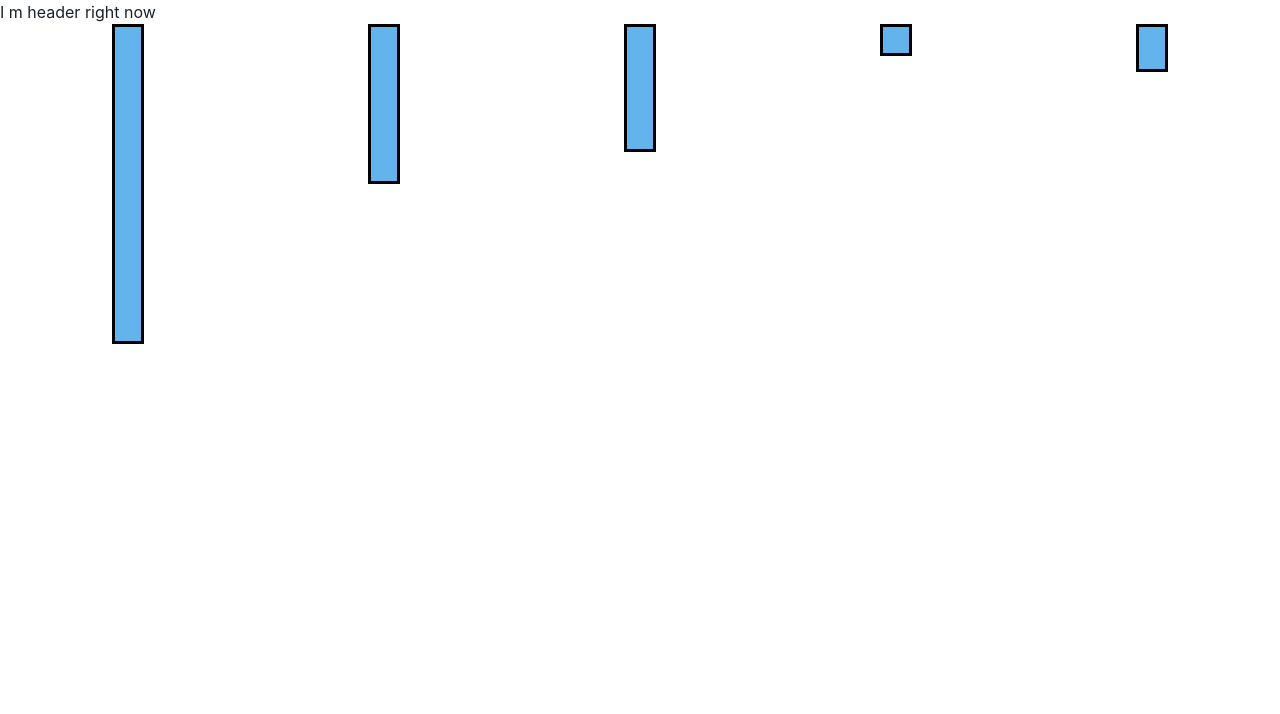
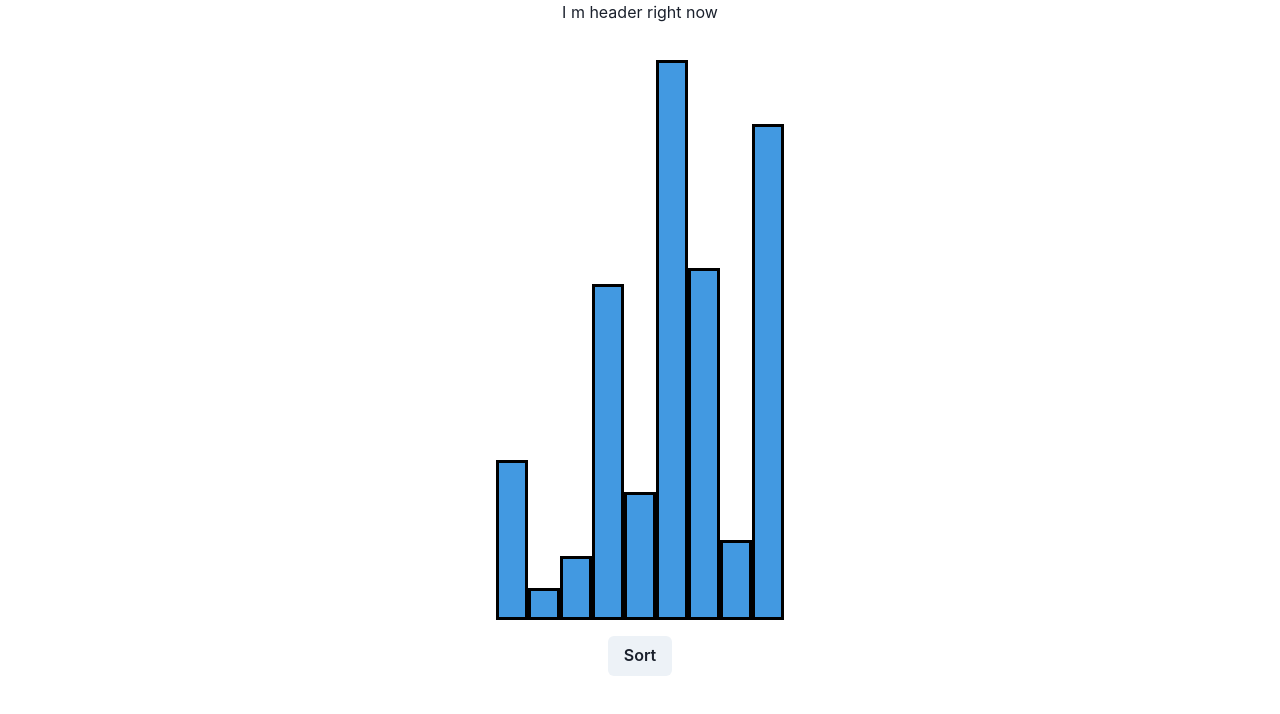
Before and after one commit to sahrohit/SortingAlgo, a React (Create React App) app: page / in a window 1280 px wide. Shown: the top 714 px of the page. Built offline with nearby package versions, Linux system fonts and the light colour scheme.

Commit message:
Made some progress

```diff
--- a/package.json
+++ b/package.json
@@ -14,6 +14,8 @@
     "@types/react": "^17.0.11",
     "@types/react-dom": "^17.0.8",
     "framer-motion": "^4.1.17",
+    "nanoid": "^3.1.23",
+    "randomcolor": "^0.6.2",
     "react": "^17.0.2",
     "react-dom": "^17.0.2",
     "react-scripts": "4.0.3",
--- /dev/null
+++ b/src/Components/Algos && Utils/InsertionSort.ts
@@ -0,0 +1,16 @@
+export const insertionSort = async (
+  arr: number[],
+  wait: (ms: number) => Promise<null>,
+  setState: React.Dispatch<React.SetStateAction<number[]>>
+) => {
+  let i = 1;
+  while (i < arr.length) {
+    while (arr[i] < arr[i - 1]) {
+      [arr[i], arr[i - 1]] = [arr[i - 1], arr[i]];
+      i--;
+      await wait(200);
+      setState([...arr]);
+    }
+    i++;
+  }
+};
--- /dev/null
+++ b/src/Components/Algos && Utils/Wait.ts
@@ -0,0 +1,3 @@
+export const wait = (ms: number): Promise<null> => {
+  return new Promise((resolve) => setTimeout(resolve, ms));
+};
--- a/src/Components/Graph/Graph.tsx
+++ b/src/Components/Graph/Graph.tsx
@@ -1,14 +1,34 @@
-import { Flex } from "@chakra-ui/layout";
+import { useState } from "react";
+import { Flex, Button } from "@chakra-ui/react";
 import { Bar } from "./Shared/Bar";
+import { nanoid } from "nanoid";
+import { wait } from "../Algos && Utils/Wait";
+import { insertionSort } from "../Algos && Utils/InsertionSort";
 
 export const Graph = () => {
+  const arr: number[] = [10, 2, 4, 21, 8, 35, 22, 5, 31];
+  const [state, setState] = useState<number[]>(arr);
+
+  const handleSort = () => {
+    insertionSort(arr, wait, setState);
+  };
+
   return (
-    <Flex justifyContent="space-around">
-      <Bar height="20rem"></Bar>
-      <Bar height="10rem"></Bar>
-      <Bar height="8rem"></Bar>
-      <Bar height="2rem"></Bar>
-      <Bar height="3rem"></Bar>
+    <Flex
+      height="40rem"
+      mt="1rem"
+      flexDirection="column"
+      justifyContent="center"
+      alignItems="center"
+    >
+      <Flex alignItems="flex-end">
+        {state.map((item) => (
+          <Bar key={nanoid()} height={item} />
+        ))}
+      </Flex>
+      <Button mt="1rem" onClick={handleSort}>
+        Sort
+      </Button>
     </Flex>
   );
 };
--- a/src/Components/Graph/Shared/Bar.tsx
+++ b/src/Components/Graph/Shared/Bar.tsx
@@ -1,14 +1,16 @@
 import { Box } from "@chakra-ui/react";
 interface IProps {
-  height: string;
+  height: number;
 }
+
 export const Bar: React.FC<IProps> = ({ height }) => {
+  const barHeight = height.toString() + "rem";
   return (
     <Box
       border="3px solid black"
-      height={height}
+      height={barHeight}
       width="2rem"
-      backgroundColor="blue.300"
+      backgroundColor="blue.400"
     ></Box>
   );
 };
--- a/src/Components/Header/Header.tsx
+++ b/src/Components/Header/Header.tsx
@@ -1,3 +1,9 @@
+import { Flex } from "@chakra-ui/react";
+
 export const Header = () => {
-  return <div>I m header right now</div>;
+  return (
+    <Flex height="2rem" justifyContent="center">
+      I m header right now
+    </Flex>
+  );
 };
```
Also changed, not shown: 1 other file (tests, documents, lock files or other folders).
